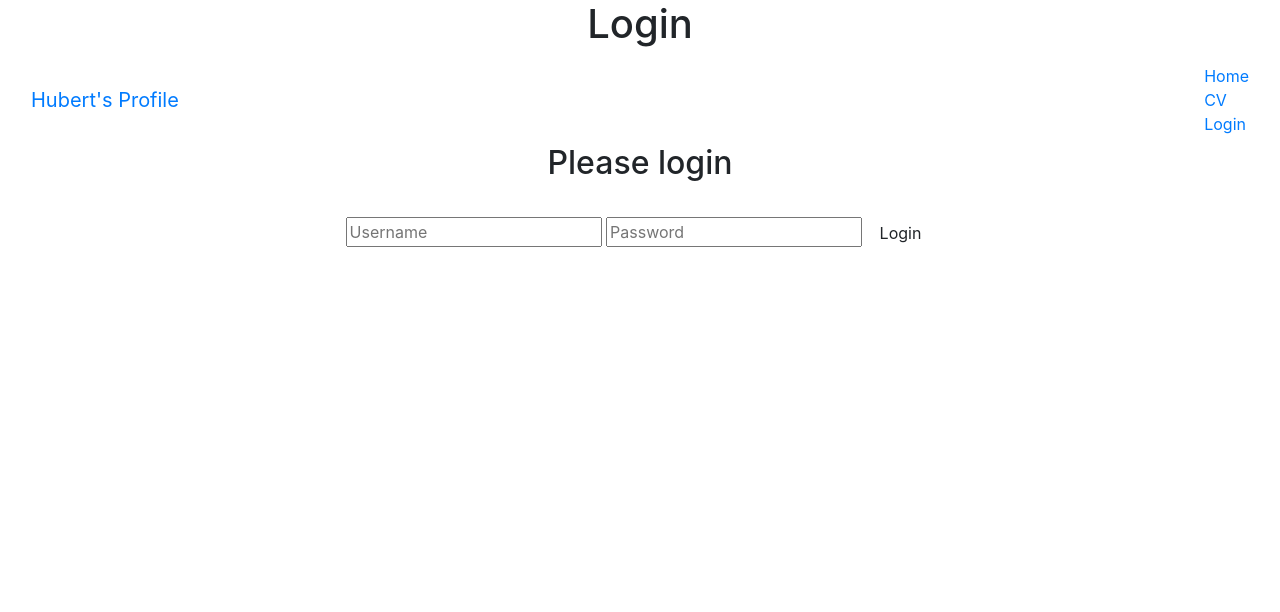
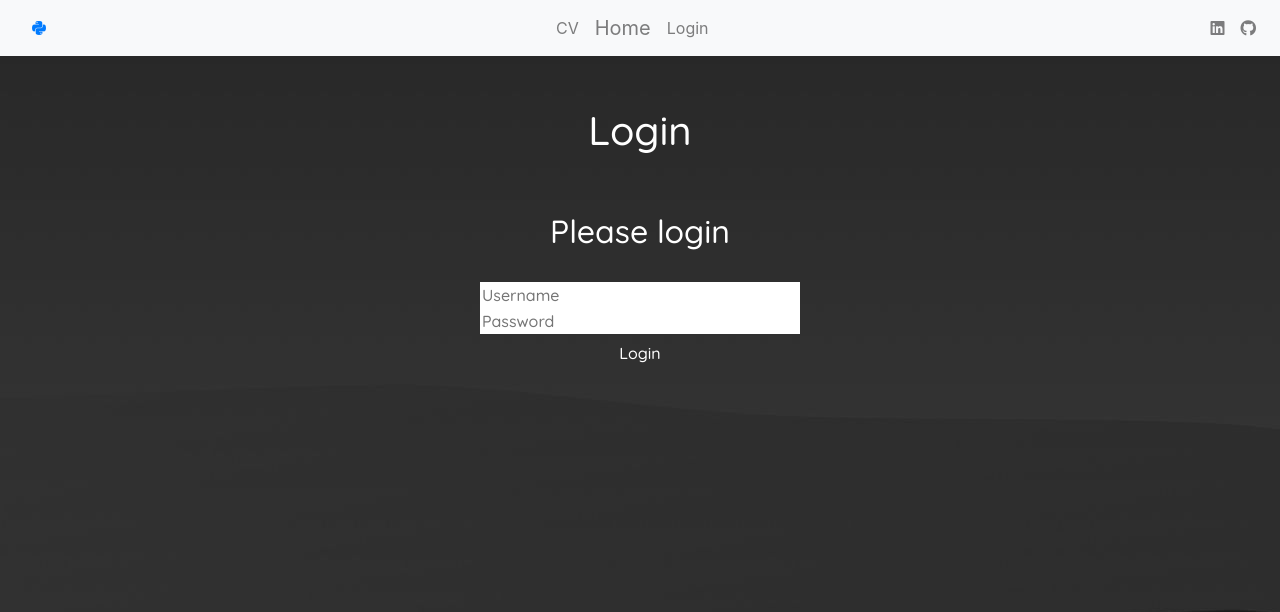
Before and after one commit to deviljin112/Python-Flask-Task, a Flask app: page /login/ in a window 1280 px wide. Shown: the top 612 px of the page. Run offline with Flask 2, Linux system fonts and the light colour scheme; some libraries are stand-ins or nearby versions.

Commit message:
Working Increment

```diff
--- a/app.py
+++ b/app.py
@@ -1,4 +1,4 @@
-from flask import Flask, jsonify, redirect, url_for, render_template, request
+from flask import Flask, redirect, url_for, render_template, request
 
 app = Flask(__name__)
 
--- a/static/style.css
+++ /dev/null
@@ -1,3 +0,0 @@
-html {
-    font-family: 'Quicksand', sans-serif;
-}
--- a/templates/base.html
+++ b/templates/base.html
@@ -12,31 +12,60 @@
 
     <link rel="preconnect" href="https://fonts.gstatic.com">
     <link href="https://fonts.googleapis.com/css2?family=Quicksand:wght@500&display=swap" rel="stylesheet">
-
-    <link rel="stylesheet" href='/static/style.css' />
+    <script src="https://kit.fontawesome.com/23f8bd4bac.js" crossorigin="anonymous"></script>
 
     <title>Hubert Swic Profile Page</title>
-
 </head>
 
 <body>
+    <style>
+        body {
+            background-image: url('/static/img/bg.jpg');
+            background-repeat: no-repeat;
+            background-attachment: fixed;
+            background-position: center;
+        }
+
+        h1 {
+            padding-top: 50px;
+            border: 0px solid white;
+            width: 50%;
+            font-family: 'Quicksand', sans-serif;
+            color: white;
+        }
+    </style>
+
+    <nav class="navbar navbar-light navbar-expand-md bg-light justify-content-md-center justify-content-start">
+        <a class="navbar-brand d-md-none d-inline" href="/">Home</a>
+        <button class="navbar-toggler ml-1" type="button" data-toggle="collapse" data-target="#collapsingNavbar2">
+            <span class="navbar-toggler-icon"></span>
+        </button>
+        <a class="nav-link" href="#"><i class="fab fa-python"></i></a>
+        <div class="navbar-collapse collapse justify-content-between align-items-center w-100" id="collapsingNavbar2">
+            <ul class="navbar-nav mx-auto text-md-center text-left">
+                <li class="nav-item">
+                    <a class="nav-link" href="/cv/">CV</a>
+                </li>
+                <li class="nav-item my-auto">
+                    <a class="nav-link navbar-brand mx-0 d-none d-md-inline" href="/">Home</a>
+                </li>
+                <li class="nav-item">
+                    <a class="nav-link" href="/login/">Login</a>
+                </li>
+            </ul>
+            <ul class="nav navbar-nav flex-row justify-content-md-center justify-content-start flex-nowrap">
+                <li class="nav-item"><a class="nav-link" href="https://www.linkedin.com/in/hubert-swic/"><i
+                            class="fab fa-linkedin"></i></a> </li>
+                <li class="nav-item"><a class="nav-link" href="https://github.com/deviljin112"><i
+                            class="fab fa-github"></i></a> </li>
+            </ul>
+        </div>
+    </nav>
+
 
     <center>
         <h1>{{ page_name }}</h1>
     </center>
-
-    <nav class="navbar navbar-inverse">
-        <div class="container-fluid">
-            <div class="navbar-header">
-                <a class="navbar-brand" href="#">Hubert's Profile</a>
-            </div>
-            <ul class="nav navbar-nav">
-                <li class="active"><a href="#">Home</a></li>
-                <li><a href="#">CV</a></li>
-                <li><a href="#">Login</a></li>
-            </ul>
-        </div>
-    </nav>
 
     {% block content %}
     {% endblock %}
@@ -47,7 +76,6 @@
     <script src="https://cdn.jsdelivr.net/npm/bootstrap@4.5.3/dist/js/bootstrap.bundle.min.js"
         integrity="sha384-ho+j7jyWK8fNQe+A12Hb8AhRq26LrZ/JpcUGGOn+Y7RsweNrtN/tE3MoK7ZeZDyx" crossorigin="anonymous">
     </script>
-
 </body>
 
 </html>
--- a/templates/cv.html
+++ b/templates/cv.html
@@ -2,5 +2,8 @@
 
 {% block content %}
 
-
+<center>
+    <iframe src="/static/cv.pdf" width="50%" height="750px">
+    </iframe>
+</center>
 {% endblock %}
--- a/templates/index.html
+++ b/templates/index.html
@@ -2,7 +2,6 @@
 
 
 {% block content %}
-
 <style>
     table,
     th,
@@ -11,6 +10,7 @@
         border: 0px solid white;
         width: 50%;
         font-family: 'Quicksand', sans-serif;
+        color: white;
     }
 </style>
 
@@ -64,9 +64,6 @@
                 </center>
             </th>
         </tr>
-
     </table>
-
 </center>
-
 {% endblock %}
--- a/templates/login.html
+++ b/templates/login.html
@@ -1,6 +1,33 @@
 {% extends "base.html" %}
 
 {% block content %}
+<style>
+  h2 {
+    padding-top: 50px;
+    border: 0px solid white;
+    width: 50%;
+    font-family: 'Quicksand', sans-serif;
+    color: white;
+  }
+
+  form,
+  input,
+  p {
+    border: 0px solid white;
+    width: 50%;
+    font-family: 'Quicksand', sans-serif;
+    color: white;
+  }
+
+  .btn-default {
+    color: white;
+  }
+
+  .btn-default:hover {
+    color: aquamarine;
+  }
+</style>
+
 <center>
   <h2>Please login</h2>
   <br>
```
Also changed, not shown: static/img/bg.jpg (added), 1 other file.
